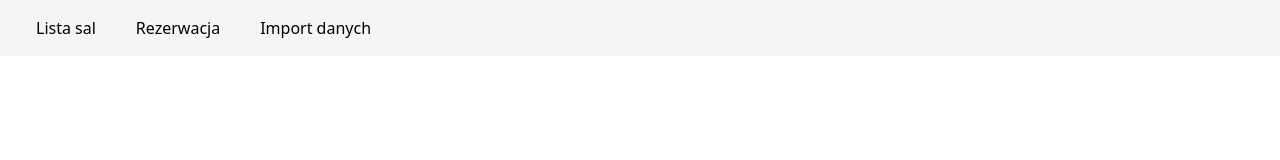
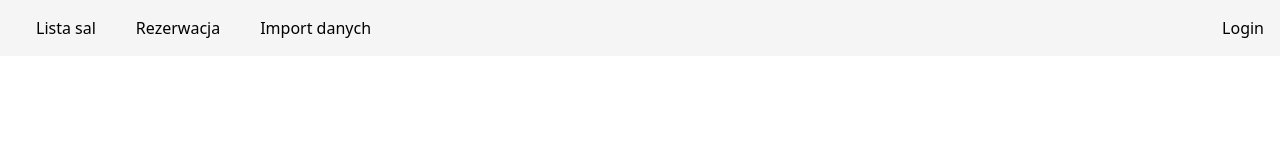
Before and after one commit to wpz2023/room-booking-system, a React (Vite) app in the folder frontend/: page / in a window 1280 px wide. Shown: the top 160 px of the page. Built offline with nearby package versions, Linux system fonts and the light colour scheme.

Commit message:
routes for admin login and button

```diff
--- a/frontend/src/App.tsx
+++ b/frontend/src/App.tsx
@@ -3,6 +3,7 @@ import Navbar from "./components/Navbar";
 import Rooms from "./components/Rooms";
 import Reservation from "./components/Reservation";
 import ImportData from "./components/ImportData";
+import Login from "./components/Login";
 
 function App() {
   return (
@@ -12,6 +13,7 @@ function App() {
           <Route path="sale" element={<Rooms />} />
           <Route path="rezerwacja" element={<Reservation />} />
           <Route path="import" element={<ImportData />} />
+          <Route path="login" element={<Login />} />
           <Route path="*" element={<div>Nie znaleziono strony </div>} />
         </Route>
       </Routes>
--- /dev/null
+++ b/frontend/src/components/Login.tsx
@@ -0,0 +1,9 @@
+import React from 'react'
+
+function Login() {
+  return (
+    <div className='p-6'>Login</div>
+  )
+}
+
+export default Login
--- a/frontend/src/components/Navbar.tsx
+++ b/frontend/src/components/Navbar.tsx
@@ -5,19 +5,32 @@ function Navbar() {
   return (
     <div>
       <nav className="flex flex-no-wrap relative w-full items-center justify-between bg-neutral-100">
+        <div className="flex w-full flex-wrap items-center justify-between ">
           <ul className="flex items-center p-4">
             <li className="mx-5">
-            <Link to="/sale" className="hover:text-blue-800">Lista sal</Link>
+              <Link to="/sale" className="hover:text-blue-800">
+                Lista sal
+              </Link>
             </li>
             <li className="mx-5">
-            <Link to="/rezerwacja" className="hover:text-blue-800">Rezerwacja</Link>
+              <Link to="/rezerwacja" className="hover:text-blue-800">
+                Rezerwacja
+              </Link>
             </li>
             <li className="mx-5">
-            <Link to="/import" className="hover:text-blue-800">Import danych</Link>
+              <Link to="/import" className="hover:text-blue-800">
+                Import danych
+              </Link>
             </li>
           </ul>
+          <button className="relative flex items-center p-4">
+            <Link to="/login" className="hover:text-blue-800">
+              Login
+            </Link>
+          </button>
+        </div>
       </nav>
-      <Outlet  />
+      <Outlet />
     </div>
   );
 }
```
Lines whose indentation alone changed are shown as unchanged.
